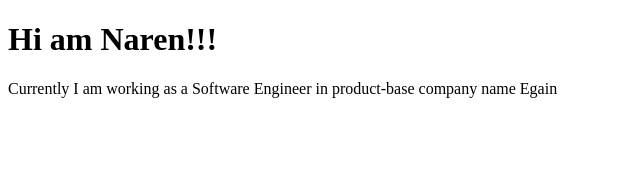
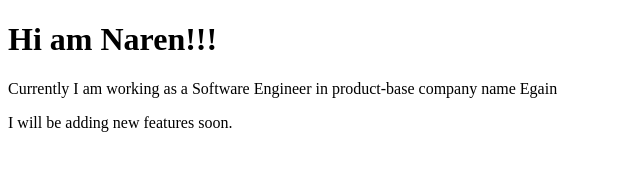
Before and after one commit to Naren07-commits/narendra_chordiya-porfolio, a plain HTML site: page index.html in a window 1280 px wide. Shown: the whole page, without its empty margins (0-640 px from the left). Drawn offline with Linux system fonts and the light colour scheme.

Commit message:
Update index.html

```diff
--- a/index.html
+++ b/index.html
@@ -12,5 +12,6 @@
       Currently I am working as a Software Engineer in product-base company name
       Egain
     </p>
+    <p>I will be adding new features soon.</p>
   </body>
 </html>
```
